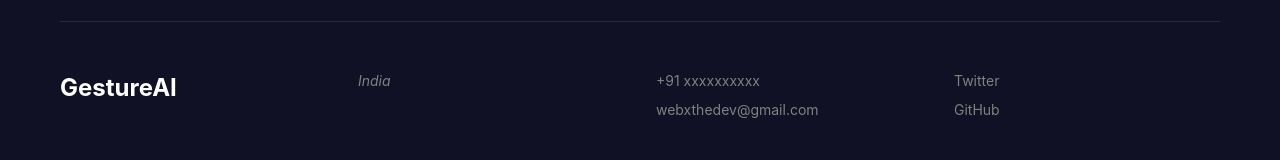
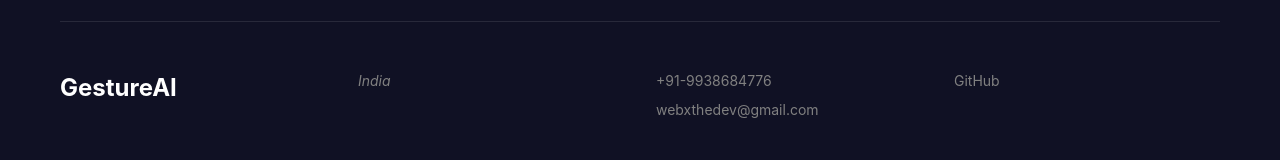
Before and after one commit to utkarshwx/Frontend_GestureDetection, a React (Vite) app: page / in a window 1280 px wide. Shown: the part 3227-3387 px from the top of the page. Built offline with nearby package versions, Linux system fonts and the light colour scheme.

Commit message:
Update Footer.tsx

```diff
--- a/src/Layout/Footer/Footer.tsx
+++ b/src/Layout/Footer/Footer.tsx
@@ -13,11 +13,10 @@ export function Footer() {
             </address>
           </div>
           <div className="footer-contact">
-            <a href="tel:+14155552671">+91 xxxxxxxxxx</a>
+            <a href="tel:+14155552671">+91-9938684776</a>
             <a href="mailto:info@gestureai.com">webxthedev@gmail.com</a>
           </div>
           <div className="footer-social">
-            <a href="#">Twitter</a>
             <a href="#">GitHub</a>
           </div>
         </div>
```
